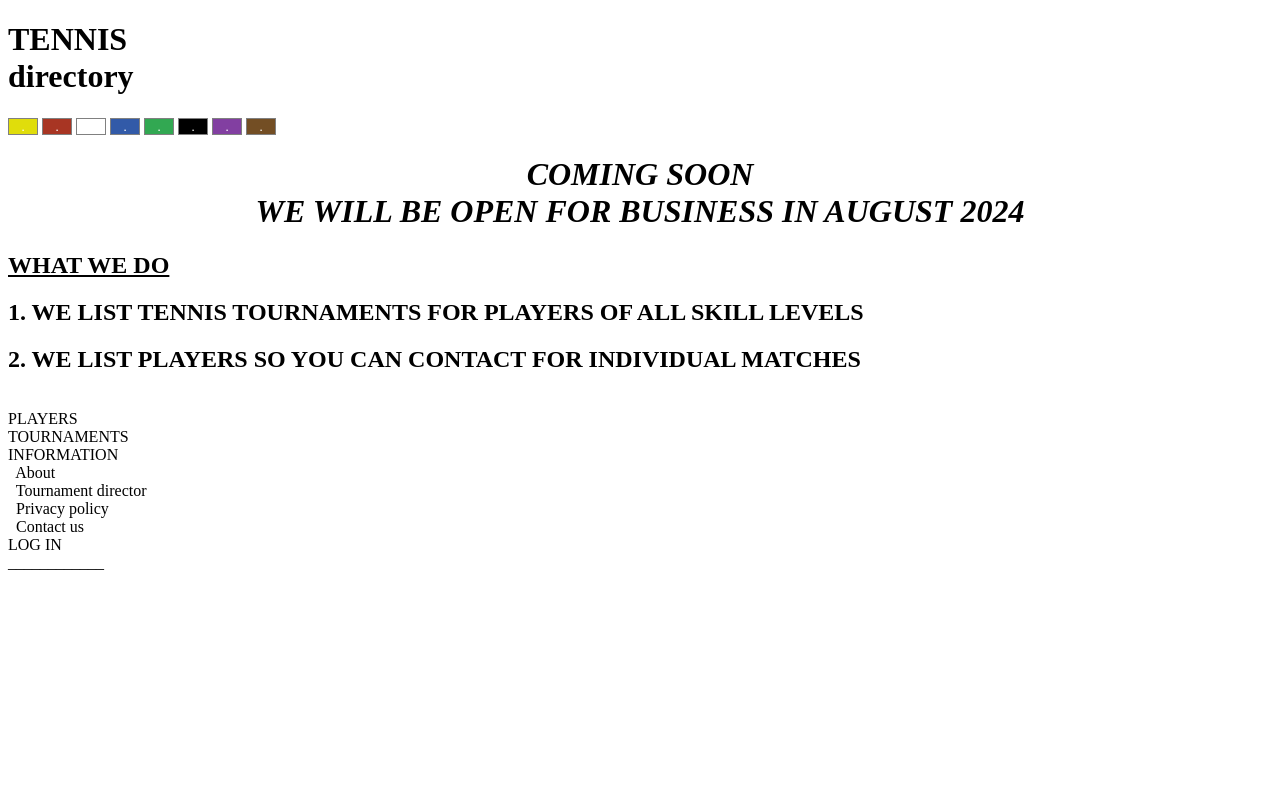
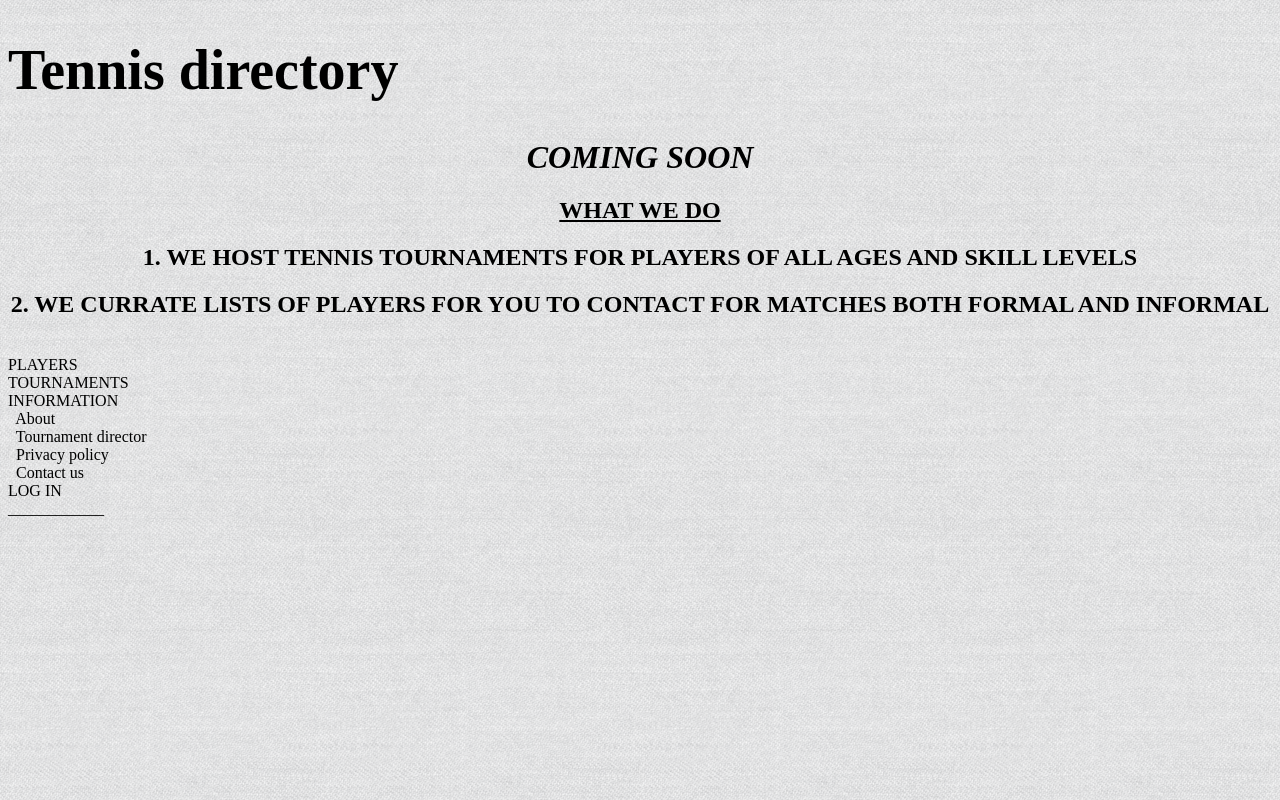
Before and after one commit to qdn2x/tennis, a plain HTML site: page index.html in a window 1280 px wide. Drawn offline with nearby package versions, Linux system fonts and the light colour scheme.

Commit message:
Add files via upload

```diff
--- a/index.html
+++ b/index.html
@@ -11,6 +11,7 @@
                 button {padding: 10px 10px;}
                 body {
                     font-family: 'Georgia, serif';
+                    background-image: url('../img/bg.webp');
                 }
                 table, th, td {
                     border-collapse: collapse;
@@ -43,26 +44,28 @@
                scElem("s0");
                 //var data = "<h1>SIGN UP TO PLAY IN A TENNIS TOURNAMENT</h1> or <h1>CONTACT PLAYERS FOR INDIVIDUAL MATCHES</h1>";
                 setElem("s0",info);
-                '><h1>TENNIS<br>directory</h1>
+                '><h1 style="font-size:56px">Tennis directory</h1>
             </a>
 
-            <button onclick="bgc('#e0dd0b','black')" style="background-color:#e0dd0b" class='rgb'>.</button><!--yellow-->
-            <button onclick="bgc('#a83523','white')" style="background-color:#a83523" class='rgb'>.</button><!--red-->
-            <button onclick="bgc('white','black')" style="background-color:white" class='rgb'>.</button>
-            <button onclick="bgc('#325aa8','white')" style="background-color:#325aa8" class='rgb'>.</button><!--blue-->
-            <button onclick="bgc('#32a852','white')" style="background-color:#32a852" class='rgb'>.</button><!--green-->
-            <button onclick="bgc('black','white')" style="background-color:black" class='rgb'>.</button>
-            <button onclick="bgc('#823fa1','white')" style="background-color:#823fa1" class='rgb'>.</button><!--purple-->
-            <button onclick="bgc('#734e24','white')" style="background-color:#734e24" class='rgb'>.</button><!--brown-->
+            <!--button onclick="bgc('#e0dd0b','black')" style="background-color:#e0dd0b" class='rgb'>.</button--><!--yellow-->
+            <!--button onclick="bgc('#a83523','white')" style="background-color:#a83523" class='rgb'>.</button--><!--red-->
+            <!--button onclick="bgc('white','black')" style="background-color:white" class='rgb'>.</button>
+            <!--button onclick="bgc('#325aa8','white')" style="background-color:#325aa8" class='rgb'>.</button--><!--blue-->
+            <!--button onclick="bgc('#32a852','white')" style="background-color:#32a852" class='rgb'>.</button--><!--green-->
+            <!--button onclick="bgc('black','white')" style="background-color:black" class='rgb'>.</button-->
+            <!--button onclick="bgc('#823fa1','white')" style="background-color:#823fa1" class='rgb'>.</button--><!--purple-->
+            <!--button onclick="bgc('#734e24','white')" style="background-color:#734e24" class='rgb'>.</button--><!--brown-->
         </head>
 
 
     <body>
-        <h1><center><i>COMING SOON<br>WE WILL BE OPEN FOR BUSINESS IN AUGUST 2024</i></center></h1>
+        <h1><center><i>COMING SOON</i></center></h1>
         <section id='s0'><!--h1>PLAY WITH US</h1-->
+            <center>
             <h1><u>WHAT WE DO</u></h1>
-            <h1>1. WE LIST TENNIS TOURNAMENTS FOR PLAYERS OF ALL SKILL LEVELS</h1>
-            <h1>2. WE LIST PLAYERS SO YOU CAN CONTACT FOR INDIVIDUAL MATCHES</h1>
+            <h1>1. WE HOST TENNIS TOURNAMENTS FOR PLAYERS OF ALL AGES AND SKILL LEVELS</h1>
+            <h1>2. WE CURRATE LISTS OF PLAYERS FOR YOU TO CONTACT FOR MATCHES BOTH FORMAL AND INFORMAL</h1>
+            </center>
             </section><!--dummy-->
 
         <!--section id='aSe ct'-->
```
